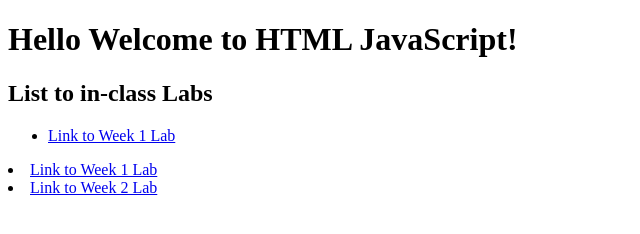
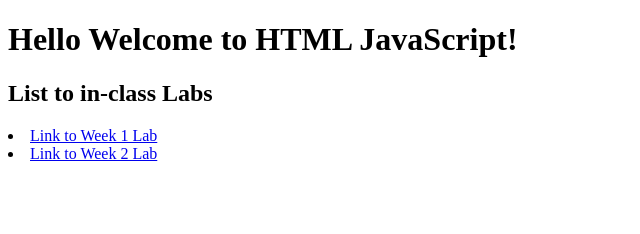
Before and after one commit to Seamus-H/HTML_SJH2023, a plain HTML site: page index.html in a window 1280 px wide. Shown: the whole page, without its empty margins (0-640 px from the left). Drawn offline with Linux system fonts and the light colour scheme.

Commit message:
w2 End of class

```diff
--- a/index.html
+++ b/index.html
@@ -10,7 +10,7 @@
         <!--Example of Unordered List-->
         <h2>List to in-class Labs</h2>
         <ul>
-            <li><a href="w1/index.html">Link to Week 1 Lab</a></li>
+
         </ul>
         <li><a href="w1/index.html">Link to Week 1 Lab</a></li>
         <li><a href="w2/index.html">Link to Week 2 Lab</a></li>
```
